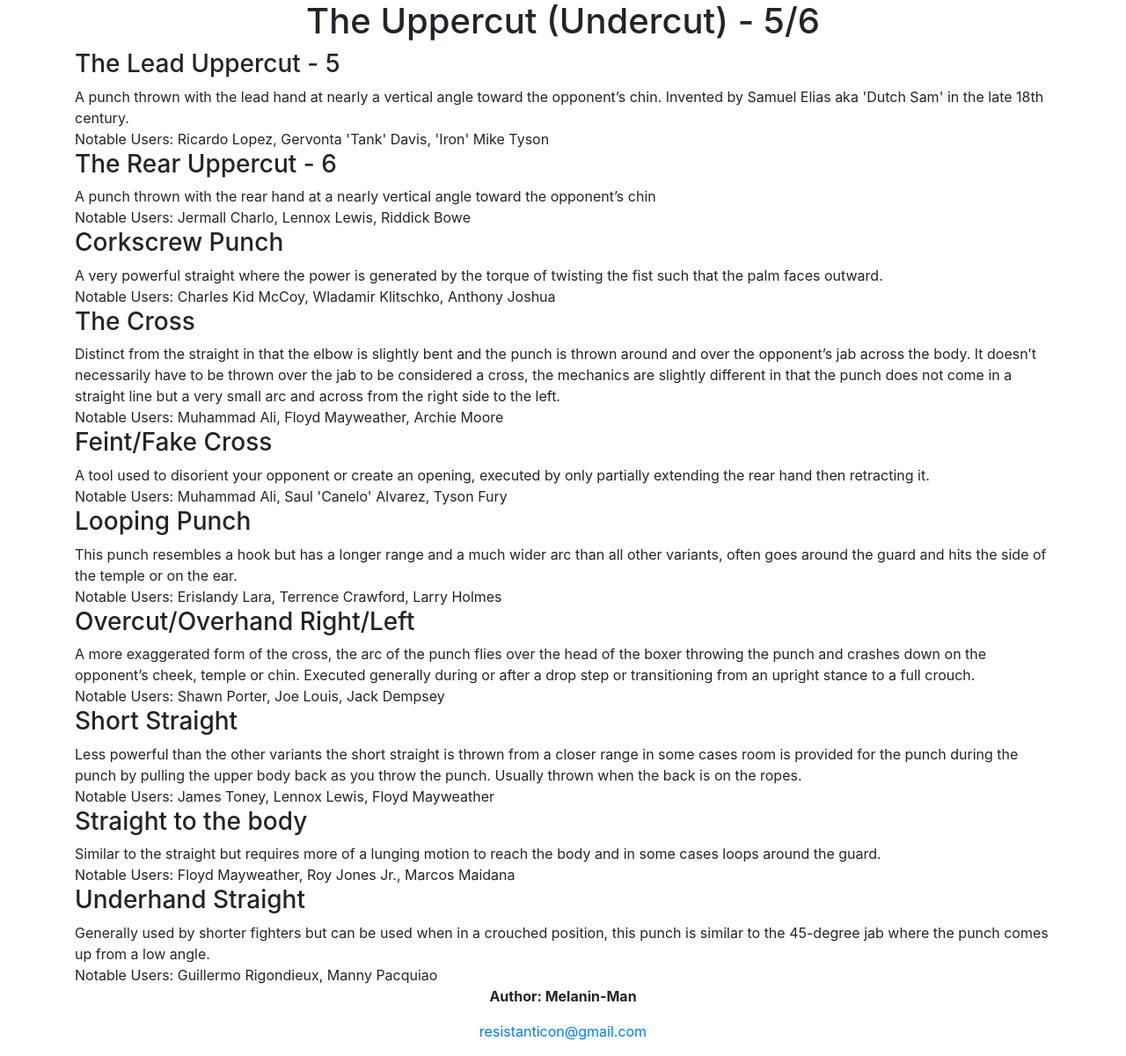
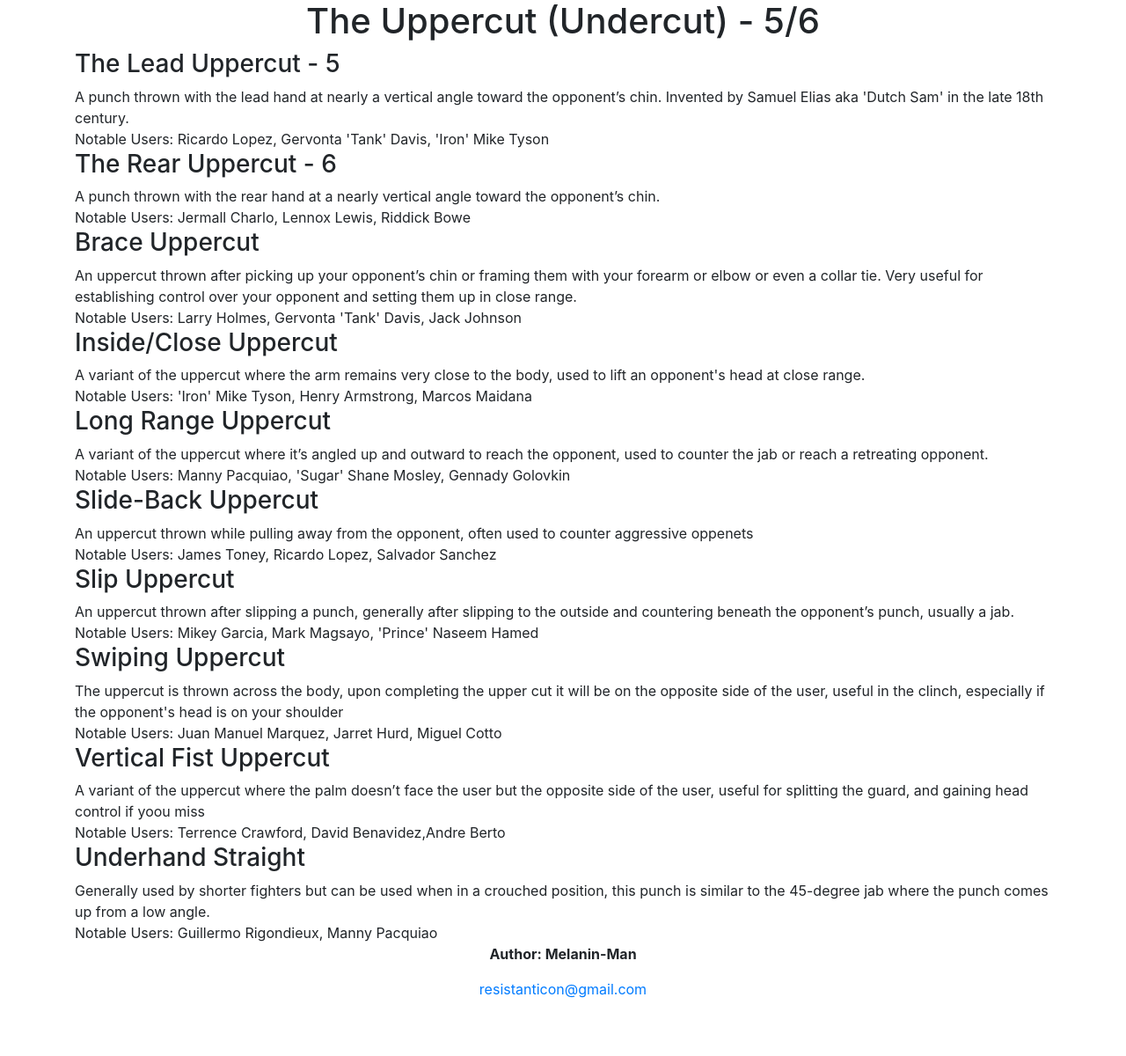
Before and after one commit to super-ghouls/Boxing-Website, a Flask app: page /uppercut in a window 1280 px wide. Shown: the part 56-1256 px from the top of the page at 88% size. After the commit the page ends 1190 px from the top, so only its background shows below. Run offline with Flask 2, Linux system fonts and the light colour scheme; some libraries are stand-ins or nearby versions.

Commit message:
Update uppercuts.html

```diff
--- a/website/templates/uppercuts.html
+++ b/website/templates/uppercuts.html
@@ -10,69 +10,66 @@
     </div>
 <div class="term"><h3>The Rear Uppercut - 6</h3></div>
     <div class="def">
-        A punch thrown with the rear hand at a nearly vertical angle toward the opponent’s chin
+        A punch thrown with the rear hand at a nearly vertical angle toward the opponent’s chin.
             <div class"dboxers">
                 Notable Users: Jermall Charlo, Lennox Lewis, Riddick Bowe
             </div>
     </div>
-<div class="term"><h3>Corkscrew Punch</h3></div>
+<div class="term"><h3>Brace Uppercut</h3></div>
     <div class="def">
-        A very powerful straight where the power is generated by the torque of twisting the fist such that the
-        palm faces outward.
+        An uppercut thrown after picking up your opponent’s chin or framing them with your forearm or
+        elbow or even a collar tie. Very useful for establishing control over your opponent and setting
+        them up in close range.
         <div class="dboxers">
-                Notable Users: Charles Kid McCoy, Wladamir Klitschko, Anthony Joshua
+            Notable Users: Larry Holmes, Gervonta 'Tank' Davis, Jack Johnson
         </div>
     </div>
-<div class="term"><h3>The Cross</h3></div>
+<div class="term"><h3>Inside/Close Uppercut</h3></div>
     <div class="def">
-        Distinct from the straight in that the elbow is slightly bent and the punch is thrown around and over
-        the opponent’s jab across the body. It doesn’t necessarily have to be thrown over the jab to be considered
-        a cross, the mechanics are slightly different in that the punch does not come in a straight line but a very
-        small arc and across from the right side to the left.
-            <div class"dboxers">
-                Notable Users: Muhammad Ali, Floyd Mayweather, Archie Moore
+        A variant of the uppercut where the arm remains very close to the body, used to lift an
+        opponent's head at close range.
+            <div class="dboxers">
+                Notable Users: 'Iron' Mike Tyson, Henry Armstrong, Marcos Maidana
             </div>
     </div>
-<div class="term"><h3>Feint/Fake Cross</h3><div>
+<div class="term"><h3>Long Range Uppercut</h3><div>
     <div class="def">
-        A tool used to disorient your opponent or create an opening, executed by only
-        partially extending the rear hand then retracting it.
+        A variant of the uppercut where it’s angled up and outward to reach the opponent,
+        used to counter the jab or reach a retreating opponent.
         <div class="dboxers">
-            Notable Users: Muhammad Ali, Saul 'Canelo' Alvarez, Tyson Fury
+            Notable Users: Manny Pacquiao, 'Sugar' Shane Mosley, Gennady Golovkin
         </div>
     </div>
-<div class="term"><h3>Looping Punch</h3><div>
+<div class="term"><h3>Slide-Back Uppercut</h3></div>
     <div class="def">
-        This punch resembles a hook but has a longer range and a much wider arc than all other variants,
-        often goes around the guard and hits the side of the temple or on the ear.
+        An uppercut thrown while pulling away from the opponent, often used to counter aggressive oppenets
         <div class="dboxers">
-            Notable Users: Erislandy Lara, Terrence Crawford, Larry Holmes
+            Notable Users: James Toney, Ricardo Lopez, Salvador Sanchez
         </div>
     </div>
-<div class="term"><h3>Overcut/Overhand Right/Left</h3></div>
+<div class="term"><h3>Slip Uppercut</h3></div>
     <div class="def">
-        A more exaggerated form of the cross, the arc of the punch flies over the head of the boxer throwing the
-        punch and crashes down on the opponent’s cheek, temple or chin. Executed generally during or after a drop
-        step or transitioning from an upright stance to a full crouch.
-        <div class="dboxers">
-            Notable Users: Shawn Porter, Joe Louis, Jack Dempsey
+        An uppercut thrown after slipping a punch, generally after slipping to the outside and countering
+        beneath the opponent’s punch, usually a jab.
+            <div class"dboxers">
+                Notable Users: Mikey Garcia, Mark Magsayo, 'Prince' Naseem Hamed
             </div>
     </div>
-<div class="term"><h3>Short Straight</h3></div>
+<div class="term"><h3>Swiping Uppercut</h3></div>
     <div class="def">
-        Less powerful than the other variants the short straight is thrown from a closer range in some cases
-        room is provided for the punch during the punch by pulling the upper body back as you throw the punch.
-        Usually thrown when the back is on the ropes.
-        <div class="dboxers">
-            Notable Users: James Toney, Lennox Lewis, Floyd Mayweather
+        The uppercut is thrown across the body, upon completing the upper cut it will
+        be on the opposite side of the user, useful in the clinch, especially if the opponent's
+        head is on your shoulder
+            <div class"dboxers">
+                Notable Users: Juan Manuel Marquez, Jarret Hurd, Miguel Cotto
             </div>
     </div>
-<div class="term"><h3>Straight to the body</h3></div>
+<div class="term"><h3>Vertical Fist Uppercut</h3><div>
     <div class="def">
-        Similar to the straight but requires more of a lunging motion to reach the body and in some cases
-        loops around the guard.
-            <div class"dboxers">
-                Notable Users: Floyd Mayweather, Roy Jones Jr., Marcos Maidana
+        A variant of the uppercut where the palm doesn’t face the user but the opposite side of the user,
+        useful for splitting the guard, and gaining head control if yoou miss
+        <div class="dboxers">
+            Notable Users: Terrence Crawford, David Benavidez,Andre Berto
         </div>
     </div>
 <div class="term"><h3>Underhand Straight</h3></div>
```
Lines whose indentation alone changed are shown as unchanged.
